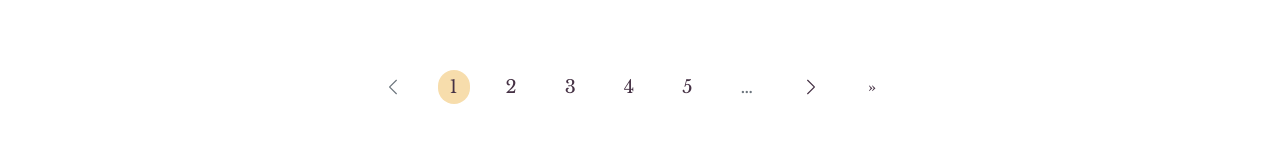
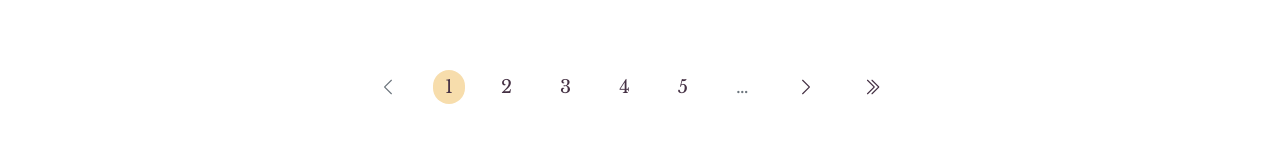
Before and after one commit to JudyTsai23/Ms.Ita, a Vue app: page /news in a window 1280 px wide. Shown: the part 2308-2468 px from the top of the page. Built offline with nearby package versions, Linux system fonts and the light colour scheme.

Commit message:
[Joyu] 補加.fz-sub-title，頁碼Pagination獨立成component

```diff
--- a/src/assets/scss/_text.scss
+++ b/src/assets/scss/_text.scss
@@ -1,6 +1,10 @@
 .fz-title {
   //(例如：訊息專區 列表標題)
   font-size: 24px;
+}
+.fz-sub-title {
+  //(例如：美味餐點 餐點名稱)
+  font-size: 20px;
 }
 .fz-title-small {
   //(例如：)
--- a/src/assets/scss/style.scss
+++ b/src/assets/scss/style.scss
@@ -28,17 +28,3 @@ body {
     padding-bottom: 80px;
   }
 }
-
-// 頁碼樣式調整
-.pagination {
-  .page-link {
-    color: $primary-darker;
-    font-size: 18px;
-    border: none;
-    margin: 0 20px;
-  }
-}
-.page-item.active .page-link {
-  background-color: $secondary-light;
-  color: $primary-darker;
-}
--- /dev/null
+++ b/src/components/common/Pagination.vue
@@ -0,0 +1,93 @@
+<template>
+  <b-pagination
+    v-model="parentValue"
+    :total-rows="totalRows"
+    :per-page="perPage"
+    first-number
+    pills
+    align="center"
+    class="fz-content-middle"
+    :class="currColor"
+  >
+    <template #prev-text><b-icon-chevron-left /></template>
+    <template #next-text><b-icon-chevron-right /></template>
+    <template #last-text><b-icon-chevron-double-right /></template>
+  </b-pagination>
+</template>
+
+<script>
+export default {
+  name: "Pagination",
+  props: [
+    // 當前頁數
+    "currPage",
+    // 資料總筆數
+    "totalRows",
+    // 每頁顯示筆數
+    "perPage",
+    // 當前頁的色塊顏色
+    "currColor",
+  ],
+  data() {
+    return {};
+  },
+  computed: {
+    // v-model的值
+    parentValue: {
+      get() {
+        return this.currPage;
+      },
+      set(val) {
+        this.$emit("update:currPage", val);
+      },
+    },
+  },
+};
+</script>
+
+<style lang="scss">
+@import "~bootstrap/scss/mixins/breakpoints";
+
+// 頁碼樣式調整-去除外框、間距拉開
+.pagination {
+  .page-link {
+    color: $primary-darker;
+    border: none;
+    margin: 0 10px;
+    @include media-breakpoint-up(md) {
+      margin: 0 20px;
+    }
+  }
+}
+
+// 當前頁的底色塊及文字顏色設定 (預設為primary)
+.pagination.primary-light .page-item.active .page-link {
+  background-color: $primary-light;
+  color: $primary-darker;
+}
+.pagination.primary-lighter .page-item.active .page-link {
+  background-color: $primary-lighter;
+  color: $primary-darker;
+}
+.pagination.primary-dark .page-item.active .page-link {
+  background-color: $primary-dark;
+}
+.pagination.primary-darker .page-item.active .page-link {
+  background-color: $primary-darker;
+}
+.pagination.secondary .page-item.active .page-link {
+  background-color: $secondary;
+  color: $primary-darker;
+}
+.pagination.secondary-light .page-item.active .page-link {
+  background-color: $secondary-light;
+  color: $primary-darker;
+}
+.pagination.secondary-dark .page-item.active .page-link {
+  background-color: $secondary-dark;
+}
+.pagination.other .page-item.active .page-link {
+  background-color: $other-purple;
+  color: $primary-darker;
+}
+</style>
--- a/src/main.js
+++ b/src/main.js
@@ -19,6 +19,7 @@ import "@/assets/scss/style.scss";
 // global components
 import overlay from "@/components/common/Overlay.vue";
 import herotitle from "@/components/common/HeroTitle.vue";
+import pagination from "@/components/common/Pagination.vue";
 
 Vue.config.productionTip = false;
 Vue.use(BootstrapVue);
@@ -26,6 +27,8 @@ Vue.use(BootstrapVueIcons);
 // 設定 global components
 Vue.component("global-overlay", overlay);
 Vue.component("global-title", herotitle);
+Vue.component("global-pagination", pagination);
+
 // Install VeeValidate components globally
 Vue.component("ValidationObserver", ValidationObserver);
 Vue.component("ValidationProvider", ValidationProvider);
--- a/src/views/News/NewsList.vue
+++ b/src/views/News/NewsList.vue
@@ -55,18 +55,14 @@
       </b-col>
     </b-row>
     <!-- 分頁頁碼 -->
-    <b-pagination
+    <global-pagination
       v-model="currentPage"
+      :curr-page.sync="currentPage"
       :total-rows="rows"
       :per-page="perPage"
-      first-number
-      pills
-      align="center"
+      curr-color="secondary-light"
       class="mt-5 mt-md-7"
-    >
-      <template #prev-text><b-icon-chevron-left /></template>
-      <template #next-text><b-icon-chevron-right /></template>
-    </b-pagination>
+    />
   </div>
 </template>
 
```
